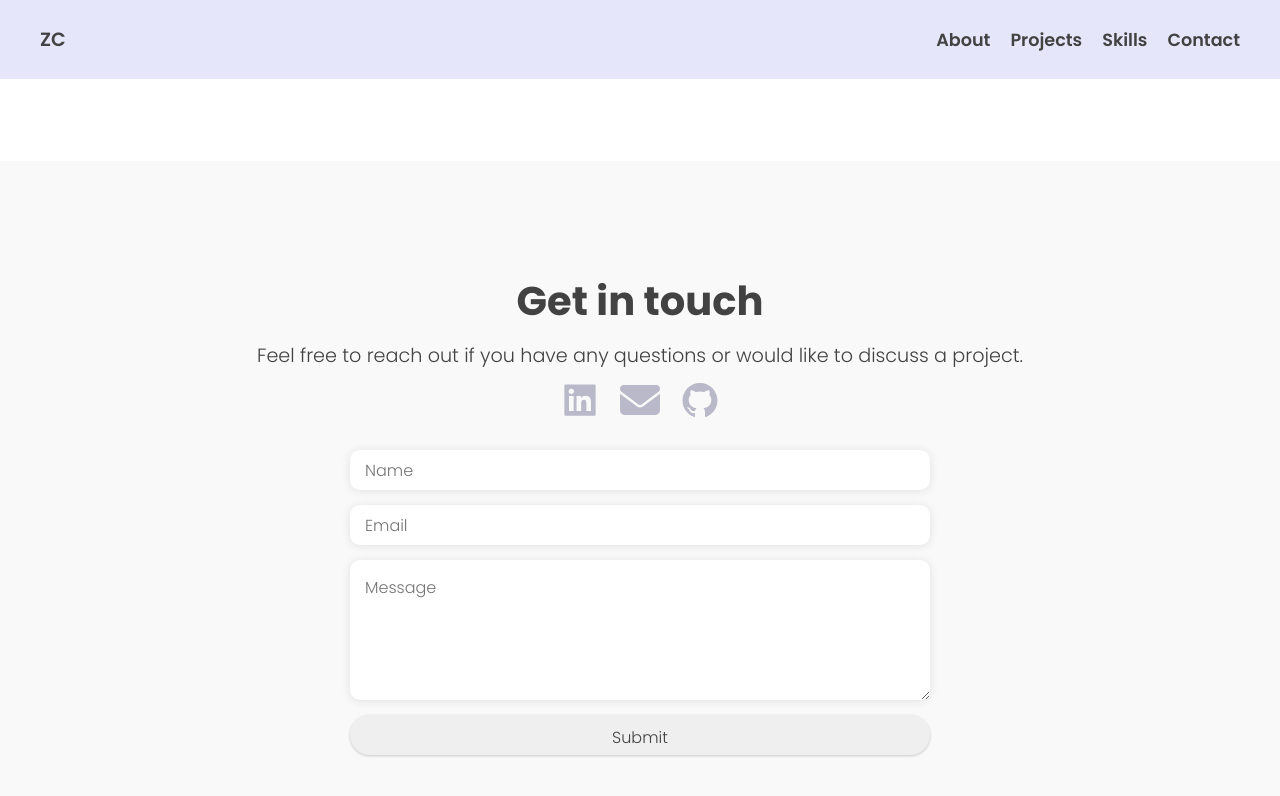
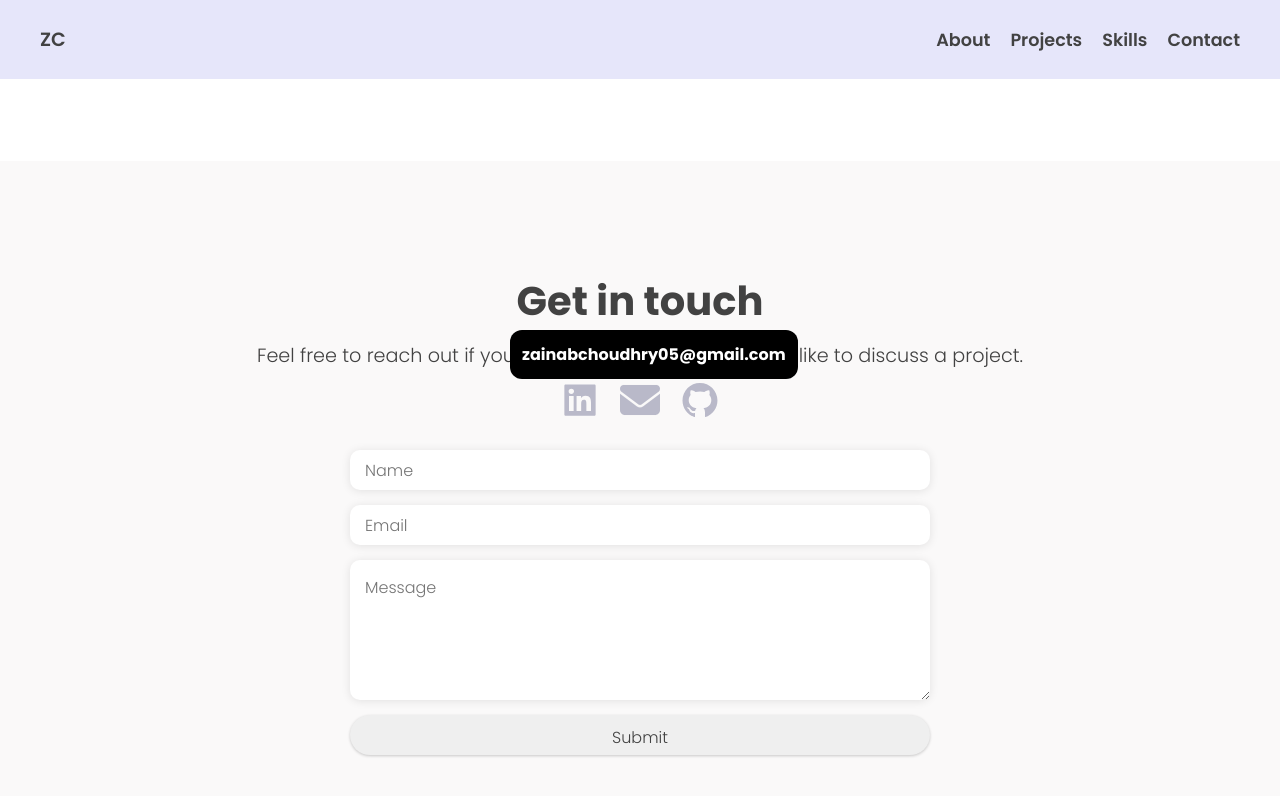
Before and after one commit to zainabch123/updated-portfolio-react-app, a React (Vite) app: page / in a window 1280 px wide. Both pictures are taken after a click on the element 640 px from the left and 3770 px from the top of the page. Shown: the part 3370-4166 px from the top of the page. Built offline with nearby package versions, Linux system fonts and the light colour scheme.

Commit message:
Fixed display issue with email content

```diff
--- a/src/Contact/Contact.jsx
+++ b/src/Contact/Contact.jsx
@@ -69,7 +69,7 @@ export default function Contact() {
           </svg>
 
           {isVisible && (
-            <div className="email-content animated-section">
+            <div className="email-content">
               <h4>zainabchoudhry05@gmail.com</h4>
             </div>
           )}
```
